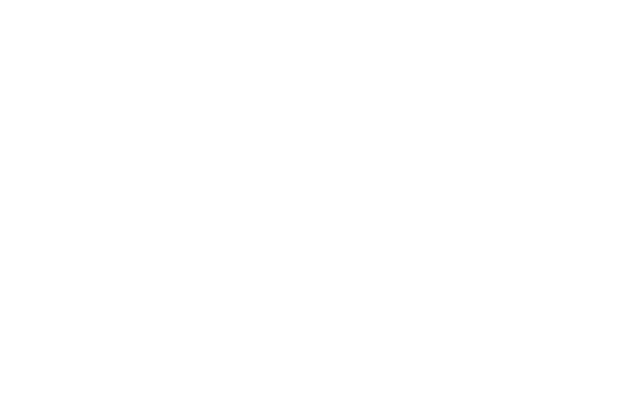
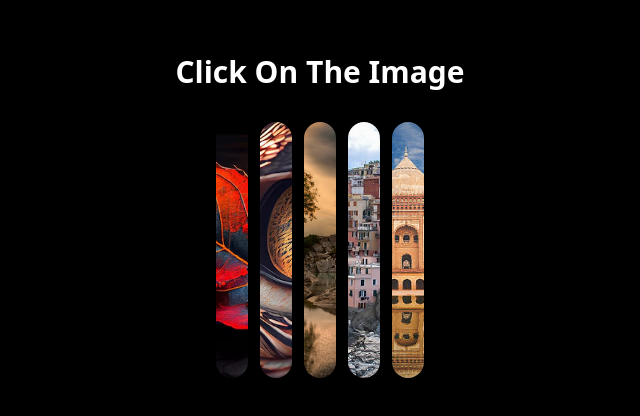
Before and after one commit to Deepakverma-556/creativity-task, a React (Create React App) app: page /increase-image in a window 1280 px wide. Before the commit this address had no page. Shown: the part 184-600 px from the top of the page, without its empty margins (320-960 px from the left). Built offline with nearby package versions, Linux system fonts and the light colour scheme.

Commit message:
change name of component

```diff
--- a/src/App.js
+++ b/src/App.js
@@ -9,7 +9,7 @@
 import Book from './components/Book';
 import Cards from './components/Cards';
 import { TextAnimation } from './components/TextAnimation';
-import IncreaseCards from './components/IncreaseCards';
+import IncreaseImage from './components/IncreaseImage';
 
 function App() {
   return (
@@ -24,7 +24,7 @@
         <Route path='/book' element={<Book />} />
         <Route path='/card' element={<Cards />} />
         <Route path='/text' element={<TextAnimation />} />
-        <Route path='/increase-card' element={<IncreaseCards />} />
+        <Route path='/increase-image' element={<IncreaseImage />} />
       </Routes>
     </BrowserRouter>
   );
--- a/src/components/IncreaseCards.jsx
+++ b/src/components/IncreaseImage.jsx
@@ -1,7 +1,7 @@
 import React, { useState } from 'react'
 import { INCREASE_IMAGES_LIST } from '../utils/helper'
 
-const IncreaseCards = () => {
+const IncreaseImage = () => {
     const [open, setOpen] = useState()
     return (
         <div className='flex items-center justify-center bg-black h-screen'>
@@ -18,4 +18,4 @@
     )
 }
 
-export default IncreaseCards
+export default IncreaseImage
```
